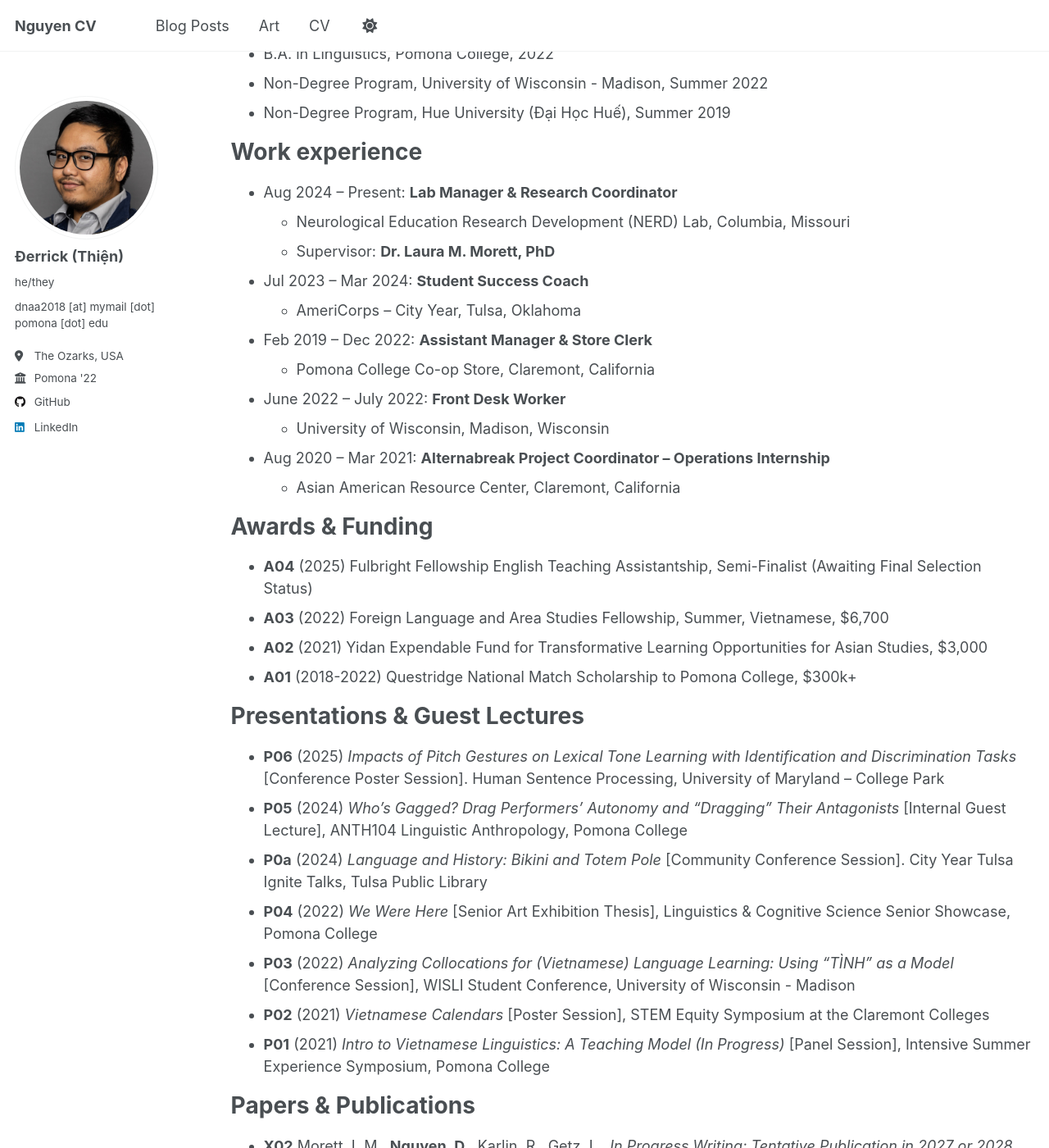
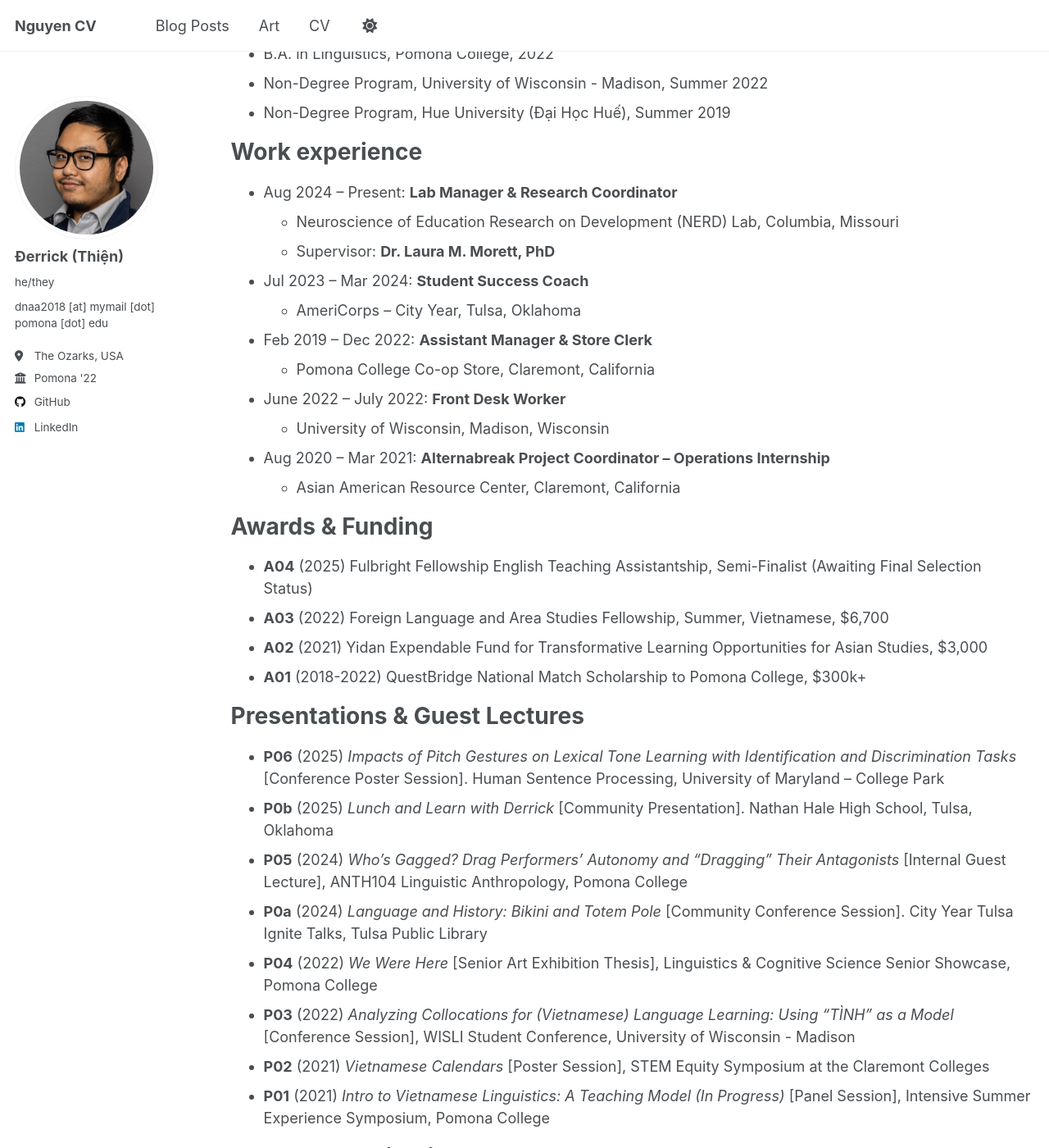
Before and after one commit to thienderrick/thienderrick.github.io, a Jekyll site: the page built from _pages/cv.md, in a window 1280 px wide and 1400 px high, scrolled down 334 px. Shown: the whole window at 82% size. Built offline with Jekyll 4.4.1, drawn with Linux system fonts in a browser that asks for light colours; some of the changed text lies outside the part shown.

Commit message:
Update cv.md

```diff
--- a/_pages/cv.md
+++ b/_pages/cv.md
@@ -23,7 +23,7 @@
 Work experience
 ======
 * Aug 2024 – Present: **Lab Manager & Research Coordinator**
-  * Neurological Education Research Development (NERD) Lab, Columbia, Missouri
+  * Neuroscience of Education Research on Development (NERD) Lab, Columbia, Missouri
   * Supervisor: **Dr. Laura M. Morett, PhD**
 
 * Jul 2023 – Mar 2024: **Student Success Coach**
@@ -43,11 +43,12 @@
 - **A04** (2025) Fulbright Fellowship English Teaching Assistantship, Semi-Finalist (Awaiting Final Selection Status)
 - **A03** (2022) Foreign Language and Area Studies Fellowship, Summer, Vietnamese, $6,700
 - **A02** (2021) Yidan Expendable Fund for Transformative Learning Opportunities for Asian Studies, $3,000
-- **A01** (2018-2022) Questridge National Match Scholarship to Pomona College, $300k+
+- **A01** (2018-2022) QuestBridge National Match Scholarship to Pomona College, $300k+
 
 Presentations & Guest Lectures
 ======
 - **P06** (2025) *Impacts of Pitch Gestures on Lexical Tone Learning with Identification and Discrimination Tasks* [Conference Poster Session]. Human Sentence Processing, University of Maryland – College Park
+- **P0b** (2025) *Lunch and Learn with Derrick* [Community Presentation]. Nathan Hale High School, Tulsa, Oklahoma
 - **P05** (2024) *Who’s Gagged? Drag Performers’ Autonomy and “Dragging” Their Antagonists* [Internal Guest Lecture], ANTH104 Linguistic Anthropology, Pomona College
 - **P0a** (2024) *Language and History: Bikini and Totem Pole* [Community Conference Session]. City Year Tulsa Ignite Talks, Tulsa Public Library
 - **P04** (2022) *We Were Here* [Senior Art Exhibition Thesis], Linguistics & Cognitive Science Senior Showcase, Pomona College
```
Also changed, not shown: other parts of _pages/cv.md (+3 -3 lines).
